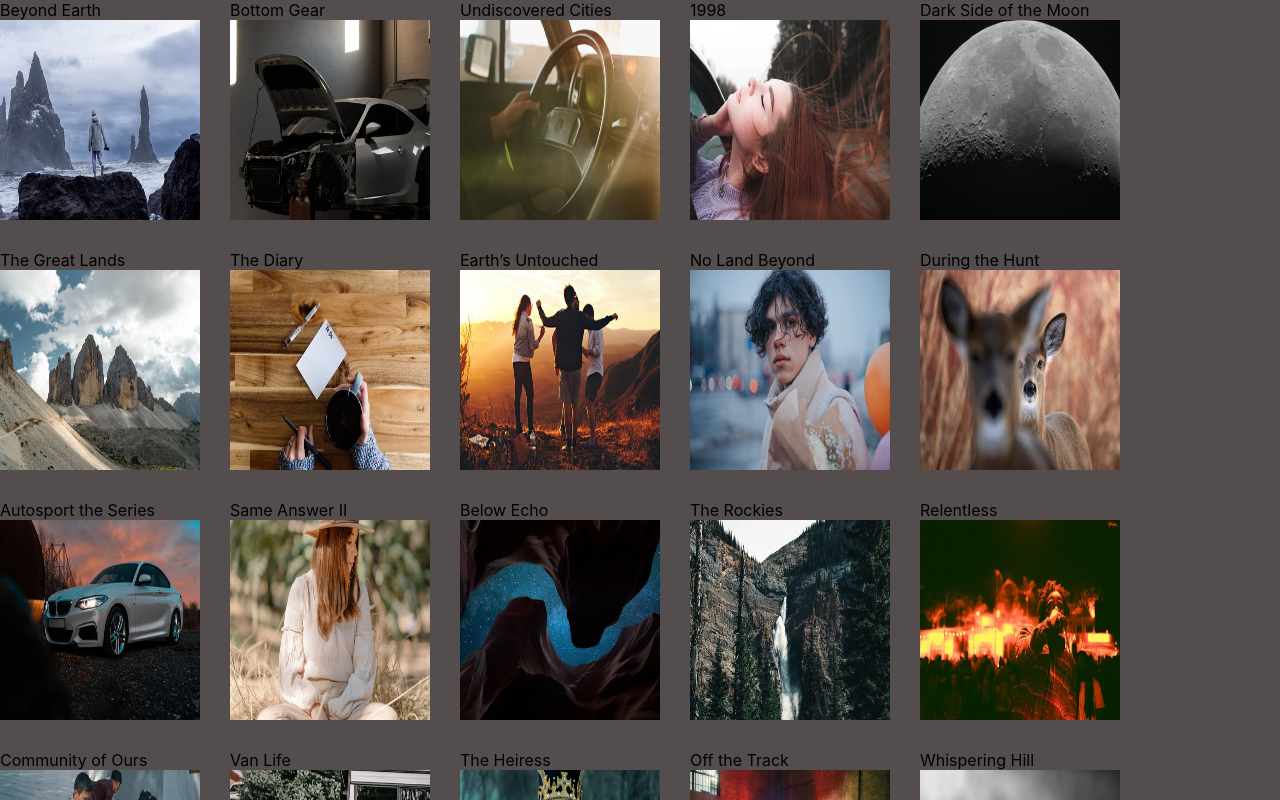
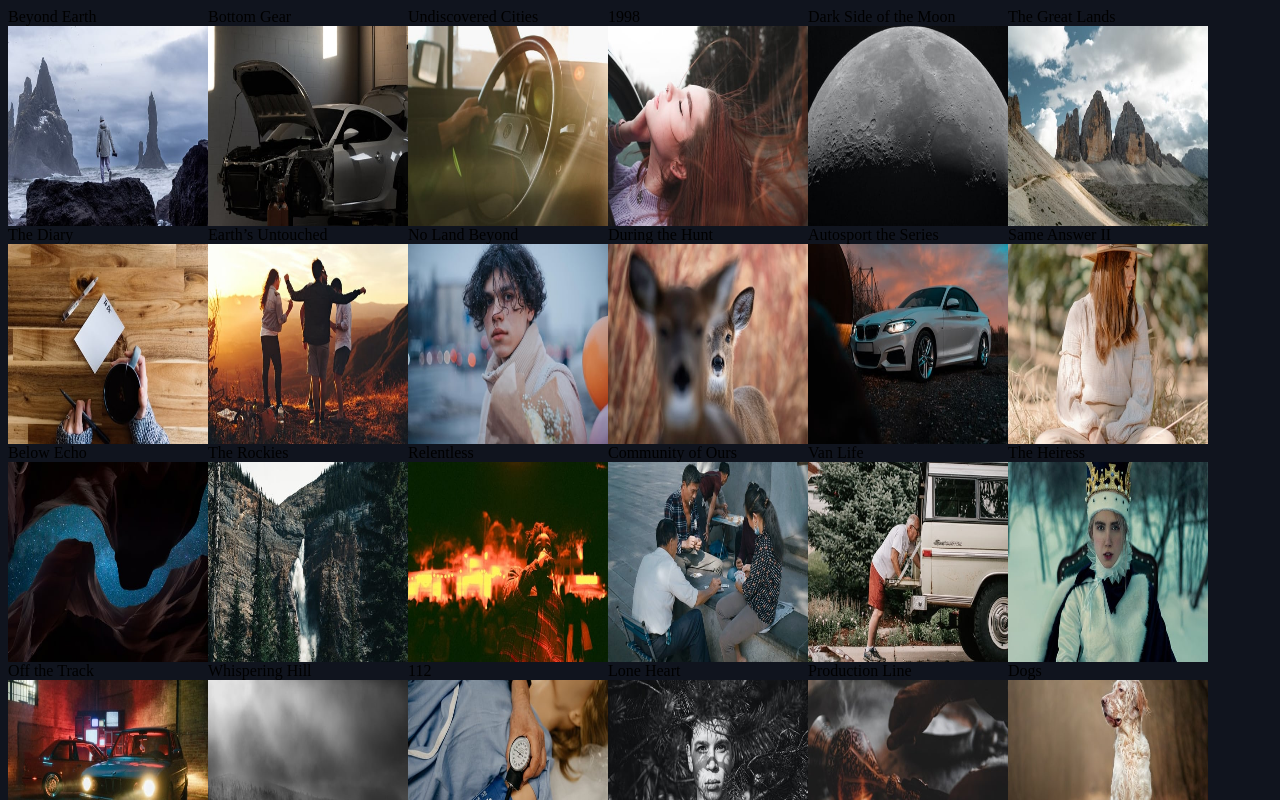
Before and after one commit to bugajewskam/netflix, a Next.js app: page / in a window 1280 px wide. Shown: the top 800 px of the page. Built offline with nearby package versions, Linux system fonts and the light colour scheme.

Commit message:
Change styles

```diff
--- a/styles/globals.css
+++ b/styles/globals.css
@@ -1,10 +1,7 @@
 html,
 body {
-  background-color: rgb(84, 77, 77);
-  padding: 0;
-  margin: 0;
-  font-family: -apple-system, BlinkMacSystemFont, Segoe UI, Roboto, Oxygen,
-    Ubuntu, Cantarell, Fira Sans, Droid Sans, Helvetica Neue, sans-serif;
+  position: relative;
+  background-color: #10141e;
 }
 
 a {
@@ -25,14 +22,54 @@ a {
     background: black;
   }
 }
-.container{
+.webside{
+  display: flex;
+  flex-direction: row;
+  gap: 40px;
+}
+.container {
   display: flex;
   flex-direction: row;
   flex-wrap: wrap;
-  gap: 30px;
 }
-.move{
+.move {
   display: flex;
   flex-direction: column;
+}
+.filtering {
+  position: relative;
+  width: 96px;
+  height: 960px;
+  left: 32px;
+  top: 32px;
+  background-color: #161d2f ;
+  display: flex;
+  justify-content: space-between;
+  flex-direction: column;
+  align-items: center;
+}
+.img{
+  fill:white;
+}
+button{
+  border: none;
+  background-color: transparent ;
+}
+
+button:hover img  {
+
+  filter: hue-rotate(100deg) contrast(30%) brightness(0.4);
 
 }
+
+button:focus img {
+  fill:white;
+
+
+}
+.filter-items{
+  display: flex;
+  flex-direction: row;
+  justify-content: space-between;
+
+}
```
